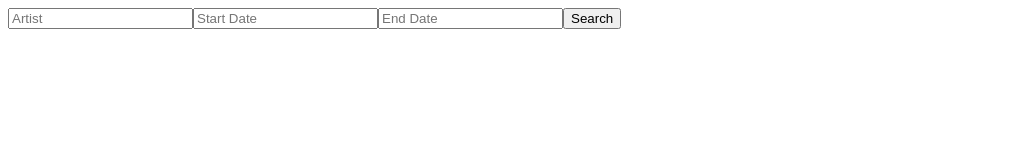
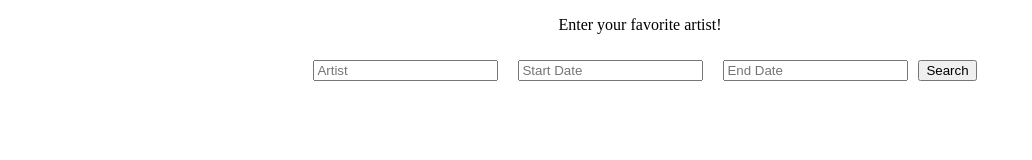
Before and after one commit to JalilShahrukh/itunes, a React app: page / in a window 1280 px wide. Shown: the whole page, without its empty margins (0-1032 px from the left). Built offline with nearby package versions, Linux system fonts and the light colour scheme.

Commit message:
Updates.

```diff
--- a/src/components/Search.js
+++ b/src/components/Search.js
@@ -50,11 +50,14 @@ class Search extends React.Component {
   handleSearch(query) {
 		this.setState({isLoading: true});
 
+		console.log(API + query.split(' ').join('+'));
+
     axios.get(API + query.split(' ').join('+'), { adapter: jsonpAdapter })
 			.then(res =>
         this.setState({
          songs: res.data.results,
-         isLoading: false
+				 isLoading: false,
+				 error: ''
 				})
       )
       .catch(error => this.setState({
@@ -66,35 +69,23 @@ class Search extends React.Component {
   // Function to handle user submit.
   handleSubmit(e) {
 		e.preventDefault();
-		const { artistName, startDate, endDate } = e.target;
+		const { startDate, endDate } = e.target;
 		const { formErrors, artist } = this.state;
-
-		if (artistName.value.length > 0) {
-			formErrors.artist = artistRegex.test(artistName.value) ? '' : 'Artist name field can only contain alpha numeric characters and spaces, sorry AC/DC fans.';
-			this.setState({
-				formErrors: {
-					artist: formErrors.artist
-			  }
-		  });
-		}
 
 		if (startDate.value.length > 0) {
 			formErrors.startDate = dateRegex.test(startDate.value) ? ''  : 'Date must be in MM/DD/YYYY format';
-			this.setState({
-				formErrors: {
-					startDate: formErrors.startDate
-			  }
-		  });
 		}
 
 		if (endDate.value.length > 0) {
 			formErrors.endDate = dateRegex.test(endDate.value) ? ''  : 'Date must be in MM/DD/YYYY format';
+		}
+
 		this.setState({
 			formErrors: {
+				startDate: formErrors.startDate,
 				endDate: formErrors.endDate
 			}
-		  });
-		}
+		})
 
     if (formValid(formErrors)) {
 			this.setState({
@@ -124,10 +115,6 @@ class Search extends React.Component {
       case 'artist':
 				formErrors.artist = artistRegex.test(value) ? '' : 'Artist name field can only contain alpha numeric characters and spaces, sorry AC/DC fans.';
 				break;
-			// case 'startDate':
-			// 	formErrors.startDate = dateRegex.test(value) ? ''  : 'Date must be in MM/DD/YYYY format';
-			// case 'endDate':
-			// 	formErrors.endDate = dateRegex.test(value) ? '' : 'Date must be in MM/DD/YYYY format';
       default:
         break;
 		}
@@ -136,16 +123,17 @@ class Search extends React.Component {
 	};
 
   render() {
-    const { formErrors, songs, isLoading, startDate, endDate, error } = this.state;
+    const { songs, isLoading, startDate, endDate, error } = this.state;
 
     return (
 			<div className="page-wrapper">
 				<form onSubmit={this.handleSubmit}>
+          <p>Enter your favorite artist!</p>
 				  <input
 					id="artist"
 					type="text"
 					placeholder="Artist"
-					name="artistName"
+					name="artist"
 					onChange={this.handleChange}
 					/>
 
@@ -154,7 +142,6 @@ class Search extends React.Component {
 					type="text"
 					placeholder="Start Date"
 					name="startDate"
-					// onChange={this.handleChange}
 					/>
 
 					<input
@@ -162,15 +149,11 @@ class Search extends React.Component {
 					type="text"
 					placeholder="End Date"
 					name="endDate"
-					// onChange={this.handleChange}
 					/>
 
 					<button type="submit">Search</button>
 
 					<div className="error-alert">
-						{/* {formErrors.artist.length > 0 ? (<p className="error-message">{formErrors.artist}</p>) : (<span></span>)} */}
-						{/* {formErrors.startDate.length > 0 ? (<p className="error-message">{formErrors.startDate}</p>) : (<span></span>)} */}
-						{/* {formErrors.endDate.length > 0 ? (<p className="error-message">{formErrors.endDate}</p>) : (<span></span>)} */}
 					  {error !== '' ? <p className="error-message">{error}</p> : <span></span>}
 					</div>
 				</form>
@@ -196,7 +179,7 @@ class Search extends React.Component {
 					{songs.map((song, i) =>
 						<li key={i}>
 							<img src={song.artworkUrl100} />
-							<a href={song.trackViewUrl}><p>{song.trackCensoredName}</p></a>
+							<a href={song.trackViewUrl}><p className="trackCensoredName">{song.trackCensoredName}</p></a>
 							<p>{moment(song.releaseDate).format('MM/DD/YYYY')}</p>
 						</li>
 					  )}
--- a/styles.css
+++ b/styles.css
@@ -1,6 +1,22 @@
+form {
+  width: 100%;
+  text-align: center;
+}
+
+input {
+  margin: 10px;
+}
+
+.error-alert {
+  width: 100%;
+}
+
 .error-message {
+  margin-top: 0;
+  margin-left: auto;
+  margin-right: auto;
+  width: 500px;
   color: red;
-  margin: 0;
 }
 
 .songsContainer {
@@ -13,6 +29,8 @@
 }
 
 .songsContainer ul li {
+  height: 300px;
+  width: 300px;
   border: 3px solid black;
   margin: 20px;
   display: inline-block;
```
Lines whose indentation alone changed are shown as unchanged.
